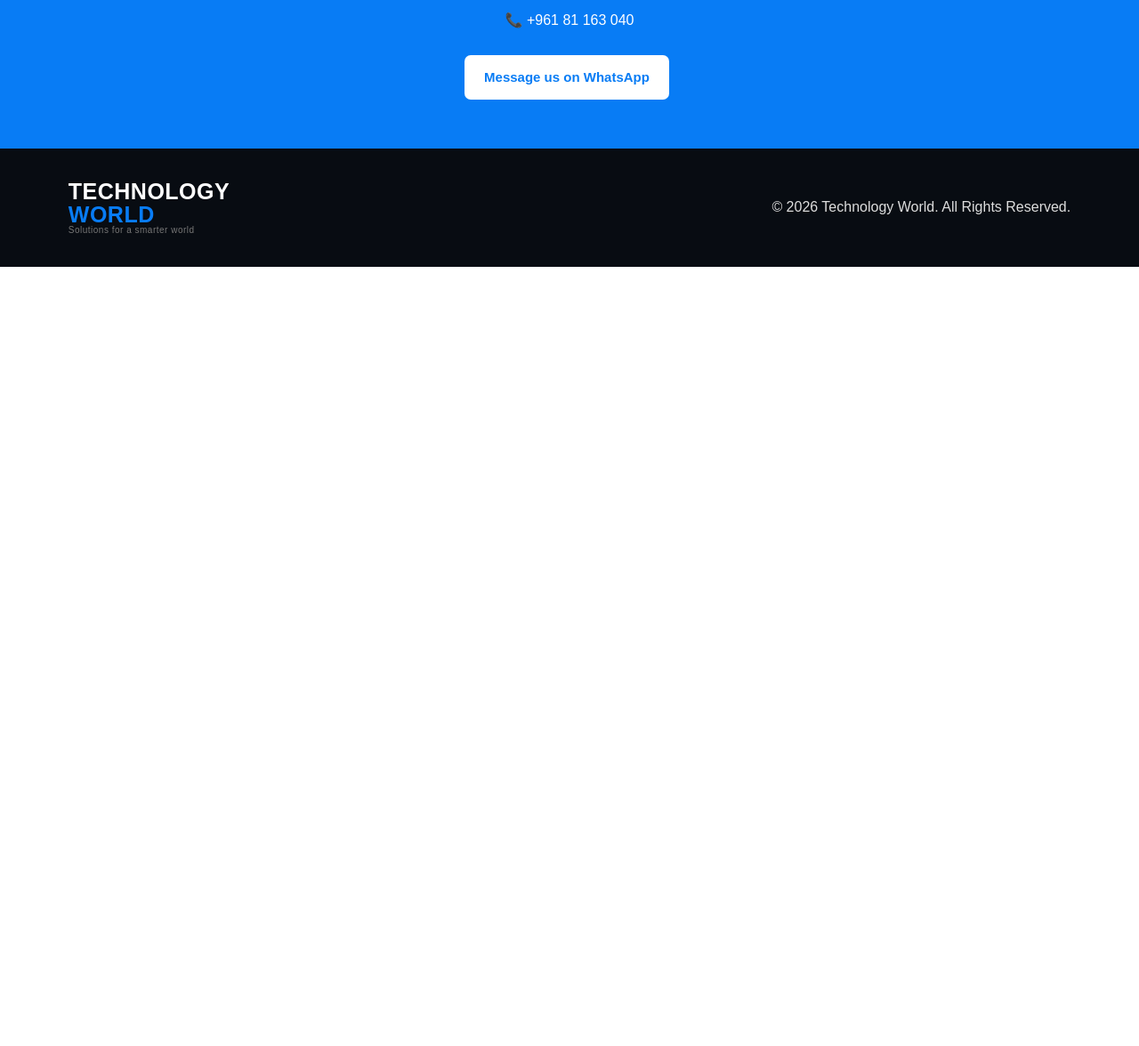
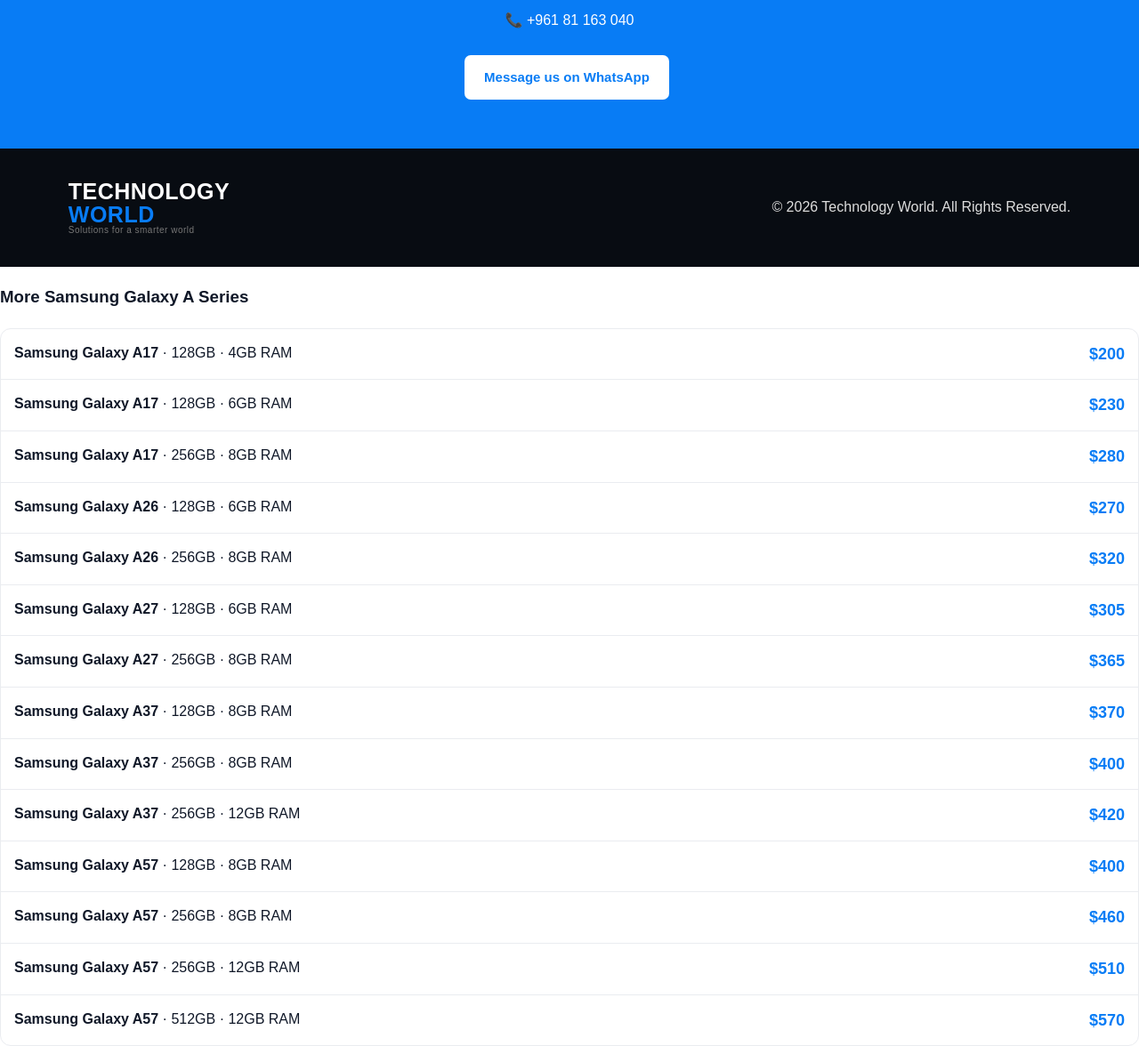
Before and after one commit to belalchehab/technologyworld, a plain HTML site: page index.html in a window 1280 px wide. Shown: the part 4093-5269 px from the top of the page at 89% size. Before the commit the page ends 4393 px from the top, so only its background shows below. Drawn offline with Linux system fonts and the light colour scheme.

Commit message:
Add files via upload

```diff
--- a/index.html
+++ b/index.html
@@ -134,3 +134,21 @@
 <script src="script.js"></script>
 </body>
 </html>
+<div class="samsung-models-added">
+<h3>More Samsung Galaxy A Series</h3>
+<div class="price-list">
+<div class="price-row"><span><b>Samsung Galaxy A17</b> · 128GB · 4GB RAM</span><strong>$200</strong></div>
+<div class="price-row"><span><b>Samsung Galaxy A17</b> · 128GB · 6GB RAM</span><strong>$230</strong></div>
+<div class="price-row"><span><b>Samsung Galaxy A17</b> · 256GB · 8GB RAM</span><strong>$280</strong></div>
+<div class="price-row"><span><b>Samsung Galaxy A26</b> · 128GB · 6GB RAM</span><strong>$270</strong></div>
+<div class="price-row"><span><b>Samsung Galaxy A26</b> · 256GB · 8GB RAM</span><strong>$320</strong></div>
+<div class="price-row"><span><b>Samsung Galaxy A27</b> · 128GB · 6GB RAM</span><strong>$305</strong></div>
+<div class="price-row"><span><b>Samsung Galaxy A27</b> · 256GB · 8GB RAM</span><strong>$365</strong></div>
+<div class="price-row"><span><b>Samsung Galaxy A37</b> · 128GB · 8GB RAM</span><strong>$370</strong></div>
+<div class="price-row"><span><b>Samsung Galaxy A37</b> · 256GB · 8GB RAM</span><strong>$400</strong></div>
+<div class="price-row"><span><b>Samsung Galaxy A37</b> · 256GB · 12GB RAM</span><strong>$420</strong></div>
+<div class="price-row"><span><b>Samsung Galaxy A57</b> · 128GB · 8GB RAM</span><strong>$400</strong></div>
+<div class="price-row"><span><b>Samsung Galaxy A57</b> · 256GB · 8GB RAM</span><strong>$460</strong></div>
+<div class="price-row"><span><b>Samsung Galaxy A57</b> · 256GB · 12GB RAM</span><strong>$510</strong></div>
+<div class="price-row"><span><b>Samsung Galaxy A57</b> · 512GB · 12GB RAM</span><strong>$570</strong></div>
+</div></div>
```
